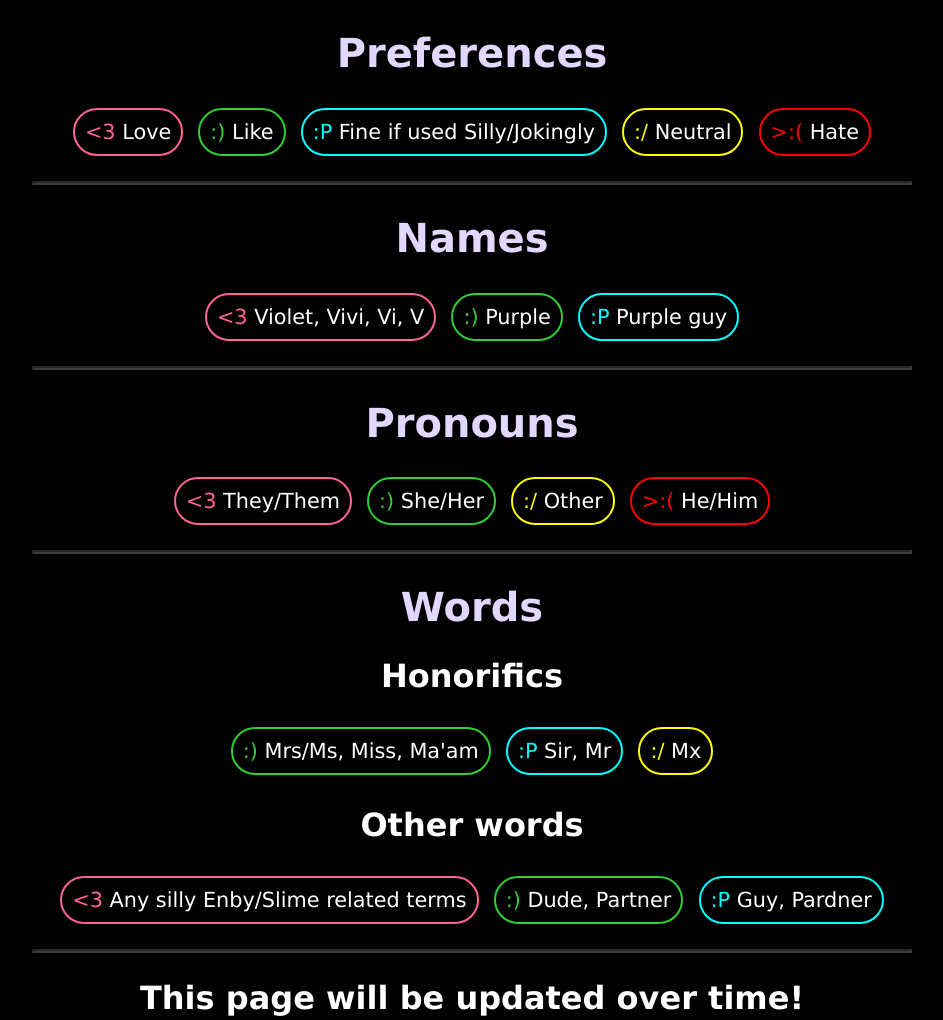
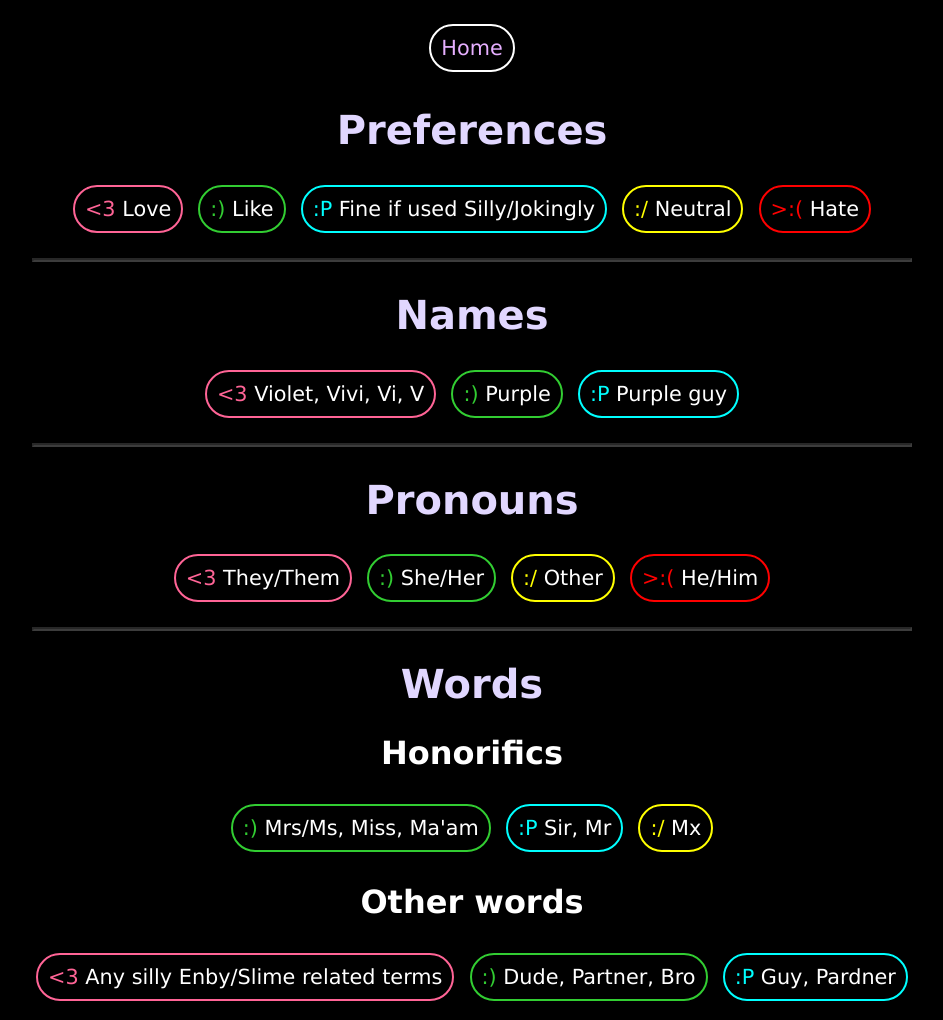
Before and after one commit to Violets-puragtory/Violets-Purgatory.dev, a website: page static/p/index.html in a window 1280 px wide. Shown: the top 1020 px of the page, without its empty margins (168-1111 px from the left). Drawn offline with Linux system fonts and the light colour scheme.

```diff
--- a/static/p/index.html
+++ b/static/p/index.html
@@ -9,6 +9,8 @@
     <link rel="stylesheet" href="/style.css">
 </head>
 <body>
+    <br>
+    <p class="chip"><a href="/">Home</a></p>
     <h1>Preferences</h1>
     <p class="chip love">Love</p>
     <p class="chip like">Like</p>
@@ -38,7 +40,7 @@
 
     <h2>Other words</h2>
     <p class="chip love">Any silly Enby/Slime related terms</p>
-    <p class="chip like">Dude, Partner</p>
+    <p class="chip like">Dude, Partner, Bro</p>
     <p class="chip silly">Guy, Pardner</p>
 
     <hr>
```
